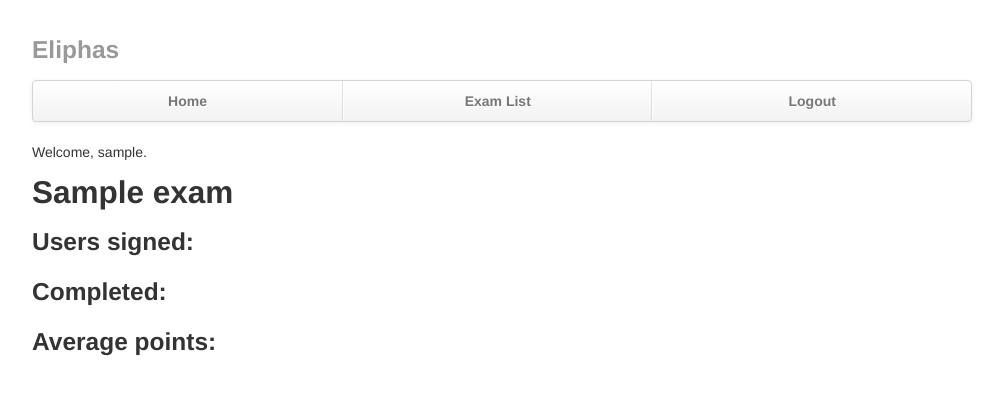
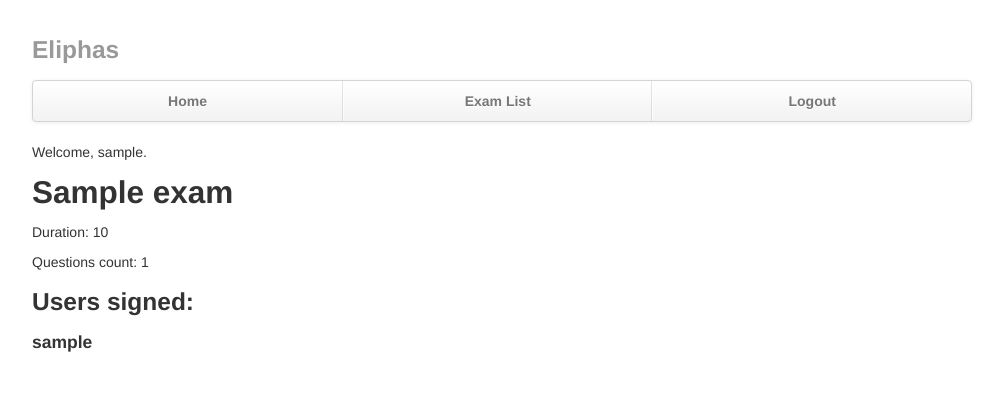
Before and after one commit to nikolaydio/HackFMI-Project, a Django app: page /exam/1/ in a window 1280 px wide. Shown: the top 395 px of the page, without its empty margins (138-1141 px from the left). Run offline with Django 3.2, Linux system fonts and the light colour scheme; a user stored in the database is signed in; tables that the repository leaves empty hold one stand-in row (values such as "Sample post").

Commit message:
Exam detail stuff

```diff
--- a/eliphas/data/templates/ecore/exam_detail.html
+++ b/eliphas/data/templates/ecore/exam_detail.html
@@ -2,12 +2,16 @@
 {% block content %}
 <h2>{{ exam.name }}</h2>
 
+
+<p>Duration: {{ exam.CoolDuration }}</p>
+<p>Questions count: {{ exam.QuestionCount }}</p>
+
 <h3>Users signed:</h3>
-<p>{{ users_signed }}</p>
-<h3>Completed:</h3>
-<p>{{ times_completed }}</p>
-<h3>Average points:</h3>
-<p>{{ average_points }}</p>
+{% for user in exam.users_taken %}
+	<h4>{{ user }}</h4>
+{% empty %}
+	<h4>There are no users signed for this exam.</h4>
+{% endfor %}
 
 {% if test_available %}
 <p><a href="{% url 'exam_questions' exam.id %}">Take exam</a></p>
--- a/eliphas/ecore/models.py
+++ b/eliphas/ecore/models.py
@@ -10,6 +10,15 @@ class Exam(models.Model):
 	visibility_endtime = models.DateTimeField(null=True, blank=True)
 	duration = models.IntegerField()
 	allowed_users = models.ManyToManyField(User, related_name='accessexams')
+
+	def CoolDuration(self):
+		return self.duration
+
+	def QuestionCount(self):
+		count = 0
+		for info in self.examquestiongrouplink_set.all():
+			count += info.number
+		return count
 
 	def TakeExam(self, user):
 		exam = user.exams.create(exam=self, starttime=timezone.now())
--- a/eliphas/ecore/views.py
+++ b/eliphas/ecore/views.py
@@ -5,7 +5,6 @@ from django.contrib.auth.models import User
 from django.http import HttpResponse, HttpResponseForbidden
 from django import forms
 from django.contrib.auth.decorators import login_required
-
 
 from django.template import RequestContext
 from django.utils import timezone
@@ -43,6 +42,9 @@ def exam_list(request):
 @login_required
 def exam_detail(request, exam_id):
 	exam = get_object_or_404(Exam, pk=exam_id)
+	users_taken = ExamInstance.objects.filter(exam_id=exam_id)
+	users_taken = set([e.user for e in users_taken])
+	exam.users_taken = users_taken
 	if not exam.allowed_users.filter(pk=request.user.id).exists():
 		return HttpResponseForbidden()
 	return render(request, 'ecore/exam_detail.html', {'exam': exam })
```
